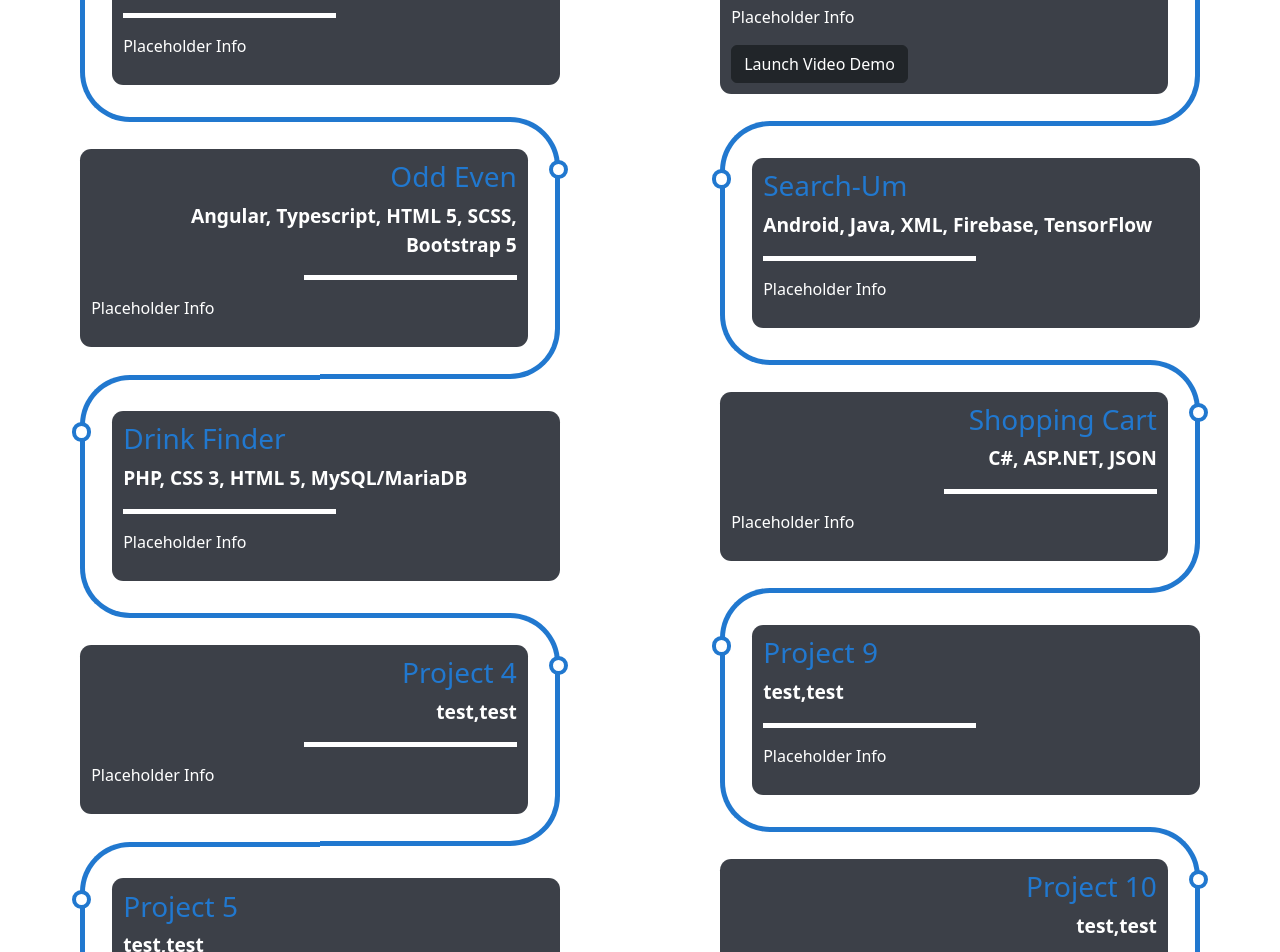
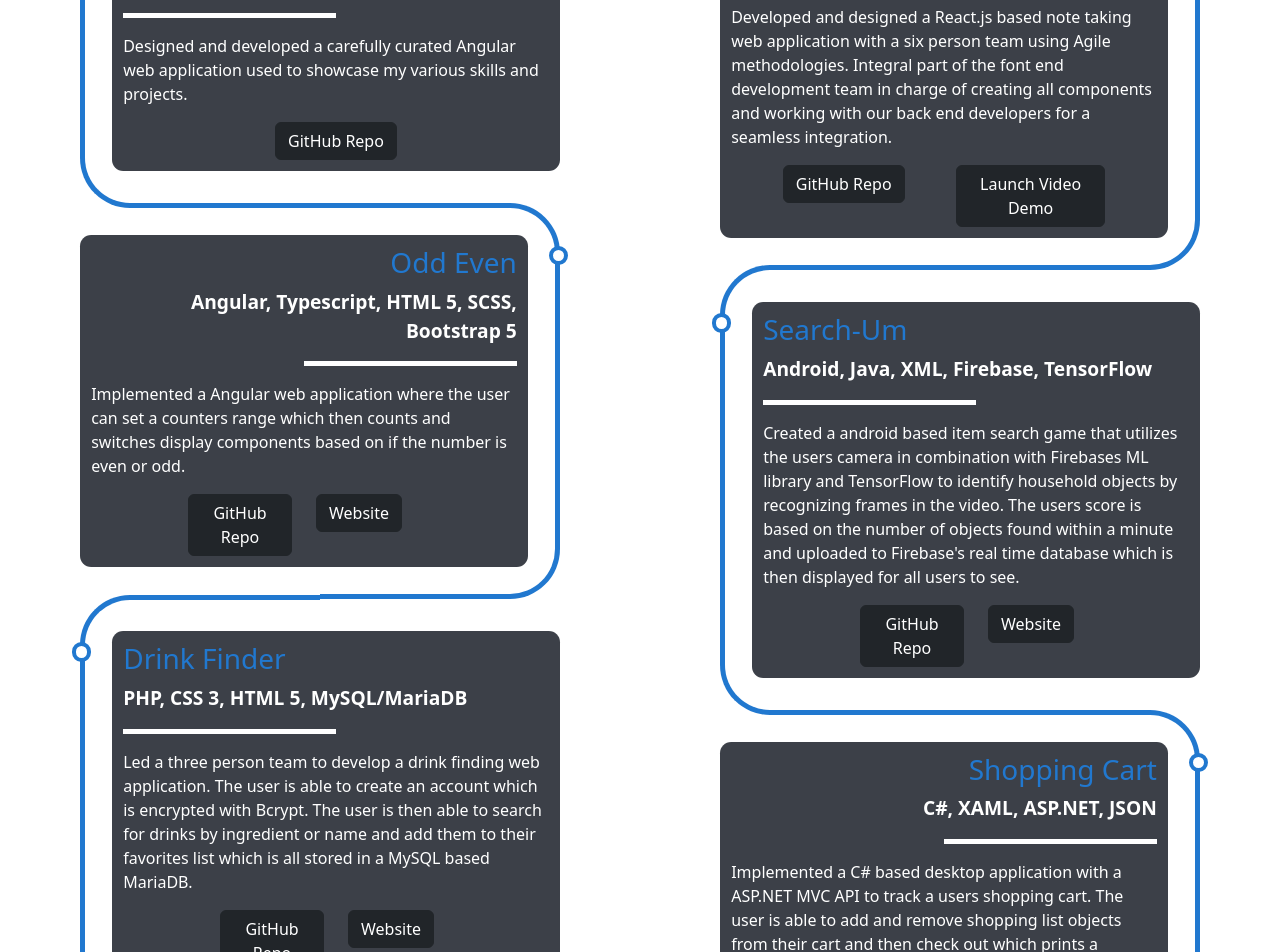
Before and after one commit to Low-Signal/my-portfolio, an Angular app: page / in a window 1280 px wide. Shown: the part 3200-4152 px from the top of the page. Built offline with nearby package versions, Linux system fonts and the light colour scheme.

Commit message:
Added new projects and info

```diff
--- a/src/app/projects/projects.component.html
+++ b/src/app/projects/projects.component.html
@@ -16,7 +16,12 @@
                             <h3 class="title">This Website!</h3>
                             <span>Angular, Typescript, HTML 5, SCSS, Bootstrap 5</span>
                             <hr>
-                            <p>Placeholder Info </p>
+                            <p>Designed and developed a carefully curated Angular web application used to showcase my various skills and projects. </p>
+                            <div class="row">
+                                <div class="col">
+                                    <a class="btn btn-md btn-dark" target="_blank" href="https://github.com/Low-Signal/my-portfolio">GitHub Repo</a>
+                                </div>
+                            </div>
                         </div>
                     </div>
                     <div class="card mx-auto">
@@ -24,7 +29,17 @@
                             <h3 class="title">Odd Even</h3>
                             <span>Angular, Typescript, HTML 5, SCSS, Bootstrap 5</span>
                             <hr>
-                            <p>Placeholder Info </p>
+                            <p>Implemented a Angular web application where the user can set a counters range which then counts and switches display components based on
+                                if the number is even or odd.
+                            </p>
+                            <div class="row">
+                                <div class="col">
+                                    <a class="btn btn-md btn-dark" target="_blank" href="https://github.com/Low-Signal/even-odd">GitHub Repo</a>
+                                </div>
+                                <div class="col">
+                                    <a class="btn btn-md btn-dark" target="_blank" href="#">Website</a>
+                                </div>
+                            </div>
                         </div>
                     </div>
                     <div class="card mx-auto">
@@ -32,7 +47,17 @@
                             <h3 class="title">Drink Finder</h3>
                             <span>PHP, CSS 3, HTML 5, MySQL/MariaDB</span>
                             <hr>
-                            <p>Placeholder Info </p>
+                            <p>Led a three person team to develop a drink finding web application. The user is able to create an account which is encrypted with Bcrypt.
+                                The user is then able to search for drinks by ingredient or name and add them to their favorites list which is all stored in a MySQL based MariaDB.
+                            </p>
+                            <div class="row">
+                                <div class="col">
+                                    <a class="btn btn-md btn-dark" target="_blank" href="https://github.com/Low-Signal/Drink_Finder">GitHub Repo</a>
+                                </div>
+                                <div class="col">
+                                    <a class="btn btn-md btn-dark" target="_blank" href="#">Website</a>
+                                </div>
+                            </div>
                         </div>
                     </div>
                     <div class="card mx-auto">
@@ -63,8 +88,16 @@
                             <h3 class="title">NoteWorthy</h3>
                             <span>React.js, Flask, MongoDB, CSS 3, HTML 5</span>
                             <hr>
-                            <p>Placeholder Info </p>
-                            <app-noteworthy-modal></app-noteworthy-modal>
+                            <p>Developed and designed a React.js based note taking web application with a six person team using Agile methodologies.
+                                 Integral part of the font end development team in charge of creating all components and working with our back end developers for a seamless integration.</p>
+                            <div class="row">
+                                <div class="col">
+                                    <a class="btn btn-md btn-dark" target="_blank" href="https://github.com/NoteWorthyFSU/NoteWorthy">GitHub Repo</a>
+                                </div>
+                                <div class="col">
+                                    <app-noteworthy-modal></app-noteworthy-modal>
+                                </div>
+                            </div>
                         </div>
                     </div>
                     <div class="card2 mx-auto">
@@ -72,15 +105,38 @@
                             <h3 class="title">Search-Um</h3>
                             <span>Android, Java, XML, Firebase, TensorFlow</span>
                             <hr>
-                            <p>Placeholder Info </p>
+                            <p>Created a android based item search game that utilizes the users camera in combination
+                                with Firebases ML library and TensorFlow to identify household objects by recognizing frames in the video.
+                                The users score is based on the number of objects found within a minute and uploaded to Firebase's real time database which is then
+                                displayed for all users to see.
+                            </p>
+                            <div class="row">
+                                <div class="col">
+                                    <a class="btn btn-md btn-dark" target="_blank" href="https://github.com/Low-Signal/Search-Um">GitHub Repo</a>
+                                </div>
+                                <div class="col">
+                                    <a class="btn btn-md btn-dark" target="_blank" href="#">Website</a>
+                                </div>
+                            </div>
                         </div>
                     </div>
                     <div class="card2 mx-auto">
                         <div class="info">
                             <h3 class="title">Shopping Cart</h3>
-                            <span>C#, ASP.NET, JSON</span>
+                            <span>C#, XAML, ASP.NET, JSON</span>
                             <hr>
-                            <p>Placeholder Info </p>
+                            <p>Implemented a C# based desktop application with a ASP.NET MVC API to track a users shopping cart. The user is able to
+                                add and remove shopping list objects from their cart and then check out which prints a reciept. This is all completed by using
+                                asynchronous calls to the API to serialize and deserialize JSON data.
+                            </p>
+                            <div class="row">
+                                <div class="col">
+                                    <a class="btn btn-md btn-dark" target="_blank" href="https://github.com/Low-Signal/ShoppingCart">GitHub Repo</a>
+                                </div>
+                                <div class="col">
+                                    <app-shoppingcart-modal></app-shoppingcart-modal>
+                                </div>
+                            </div>
                         </div>
                     </div>
                     <div class="card2 mx-auto">
--- a/src/app/projects/projects.component.scss
+++ b/src/app/projects/projects.component.scss
@@ -1,6 +1,8 @@
 
 .row {
     margin: auto;
+    position: relative;
+    z-index: 1 !important;
 }
 
 .outer {
@@ -226,8 +228,6 @@ body {
     border-radius: 0 50px 50px 0;
 }
 
-
-
 /* Removing the border if it is the last card  and it's even*/
 .card2:last-child:nth-child(even)::before {
     border-bottom: 0;
```
